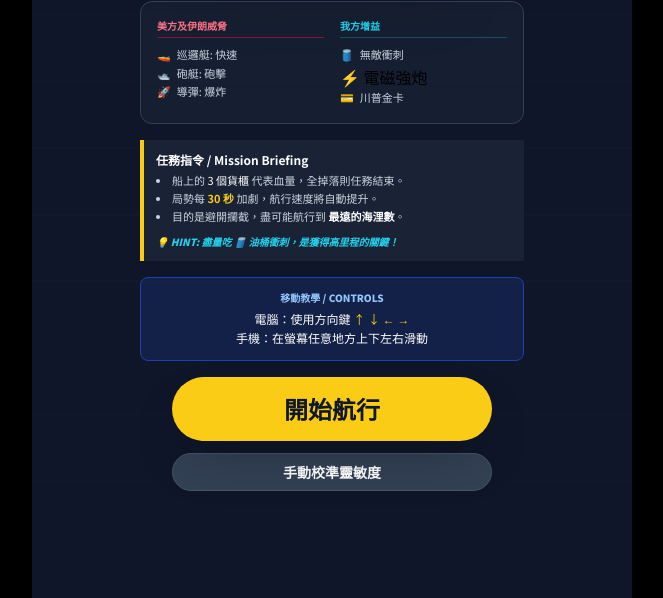
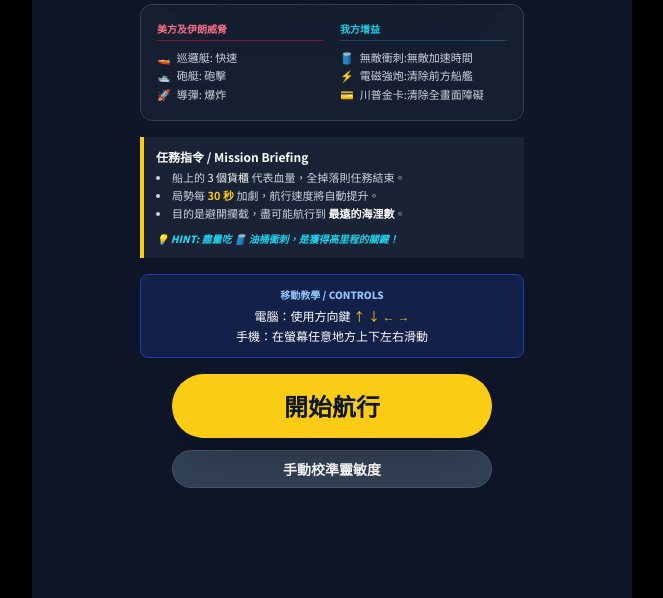
Before and after one commit to dfanx/hormuz-breakout-game, a plain HTML site: page index.html in a window 1280 px wide. Shown: the part 202-800 px from the top of the page, without its empty margins (308-971 px from the left). Drawn offline with nearby package versions, Linux system fonts and the light colour scheme.

Commit message:
Update index.html

```diff
--- a/index.html
+++ b/index.html
@@ -107,9 +107,9 @@
             </div>
             <div class="text-left">
                 <div class="text-cyan-400 font-black text-[10px] uppercase mb-2 border-b border-cyan-900 pb-1">我方增益</div>
-                <div class="legend-item"><span>🛢️</span> 無敵衝刺</div>
-                <div class="legend-item) "><span>⚡</span> 電磁強炮</div>
-                <div class="legend-item"><span>💳</span> 川普金卡</div>
+                <div class="legend-item"><span>🛢️</span> 無敵衝刺:無敵加速時間</div>
+                <div class="legend-item"><span>⚡</span> 電磁強炮:清除前方船艦</div>
+                <div class="legend-item"><span>💳</span> 川普金卡:清除全畫面障礙</div>
             </div>
         </div>
 
```
